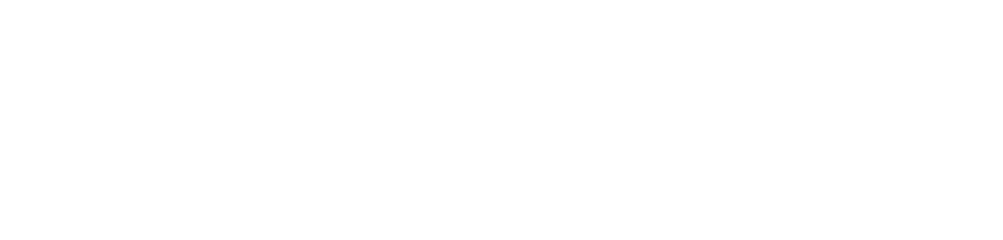
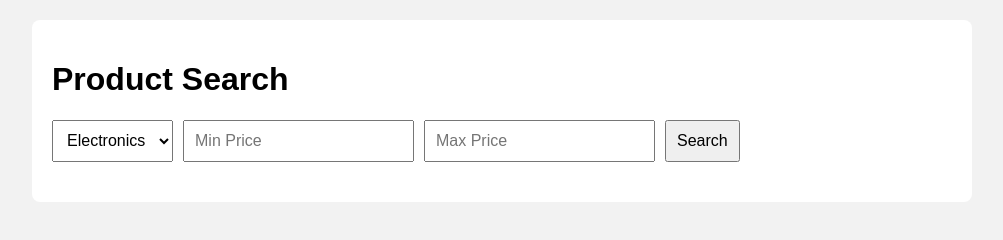
Before and after one commit to Ujwal1256/Github-Sample, a plain HTML site: page Product Search Page/index.html in a window 1280 px wide. Shown: the whole page, without its empty margins (138-1141 px from the left). Drawn offline with Linux system fonts and the light colour scheme.

Commit message:
problem1

```diff
--- a/Product Search Page/index.html
+++ b/Product Search Page/index.html
@@ -4,8 +4,26 @@
     <meta charset="UTF-8">
     <meta name="viewport" content="width=device-width, initial-scale=1.0">
     <title>Product Search Page</title>
+    <link rel="stylesheet" href="style.css">
 </head>
 <body>
+    <div class="container">
+        <h1>Product Search</h1>
+        <div class="filters">
+            <select id="category">
+                <option value="electronics">Electronics</option>
+                <option value="clothing">Clothing</option>
+                <option value="books">Books</option>
+            </select>
+            <input type="number" id="min-price" placeholder="Min Price">
+            <input type="number" id="max-price" placeholder="Max Price">
+            <button id="search-button" onclick="fetchProducts()">Search</button>
+        </div>
+        <div id="message"></div>
+        <div class="product-list" id="product-list">
+    </div>
 
+
+    <script src="scipt.js"></script>
 </body>
 </html>
--- /dev/null
+++ b/Product Search Page/scipt.js
@@ -0,0 +1,41 @@
+async function fetchProducts() {
+
+    let category = document.getElementById("category").value;
+    let minPrice = document.getElementById("minPrice").value;
+    let maxPrice = document.getElementById("maxPrice").value;
+    let messageDiv = document.getElementById("message");
+    let productList = document.getElementById("productList");
+
+    productList.innerHTML = "";
+    messageDiv.textContent = "Loading...";
+    let url = `https://68203f4b72e59f/products?category=${category}&min_price=${minPrice}&max_price=${maxPrice}&sort=asc`;
+
+   try {
+    let response = await fetch(url);
+    if (!response.ok) {
+        throw new Error("Network response was not ok");
+    }
+    let products = await response.json();
+    if (products.length === 0) {
+        messageDiv.textContent = "No products found.";
+        return;
+    }
+    messageDiv.textContent = "";
+    products.forEach(product => {
+      const card = document.createElement("div");
+      card.className = "product-card";
+      card.innerHTML = `
+        <img src="${product.image}" alt="${product.name}" />
+        <h3>${product.name}</h3>
+        <p>$${product.price}</p>
+      `;
+      productList.appendChild(card);
+    });
+
+
+   } catch (error) {
+    console.error(error);
+    messageDiv.textContent = "Failed to load products. Please try again.";
+   }
+
+}
--- /dev/null
+++ b/Product Search Page/style.css
@@ -0,0 +1,54 @@
+body {
+  font-family: Arial, sans-serif;
+  background: #f2f2f2;
+  margin: 0;
+  padding: 20px;
+}
+
+.container {
+  max-width: 900px;
+  margin: auto;
+  background: white;
+  padding: 20px;
+  border-radius: 8px;
+}
+
+.filters {
+  display: flex;
+  flex-wrap: wrap;
+  gap: 10px;
+  margin-bottom: 20px;
+}
+
+.filters select,
+.filters input,
+.filters button {
+  padding: 10px;
+  font-size: 16px;
+}
+
+.product-list {
+  display: grid;
+  grid-template-columns: repeat(auto-fill, minmax(180px, 1fr));
+  gap: 20px;
+}
+
+.product-card {
+  background: #fafafa;
+  border: 1px solid #ddd;
+  border-radius: 6px;
+  padding: 10px;
+  text-align: center;
+}
+
+.product-card img {
+  max-width: 100%;
+  height: 120px;
+  object-fit: cover;
+}
+
+#message {
+  margin-bottom: 20px;
+  color: #d00;
+  font-weight: bold;
+}
```
Also changed, not shown: 1 other file.
